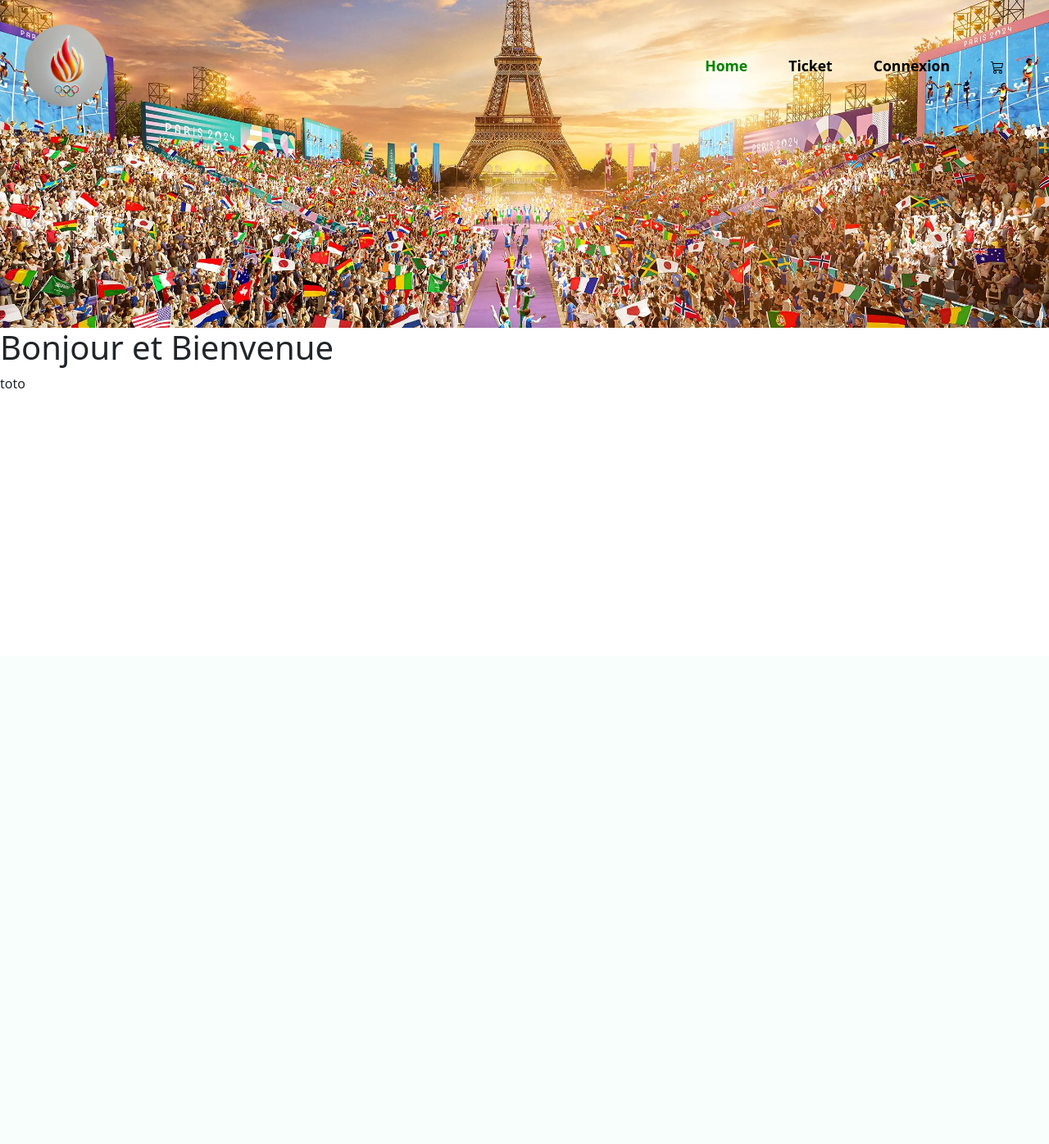
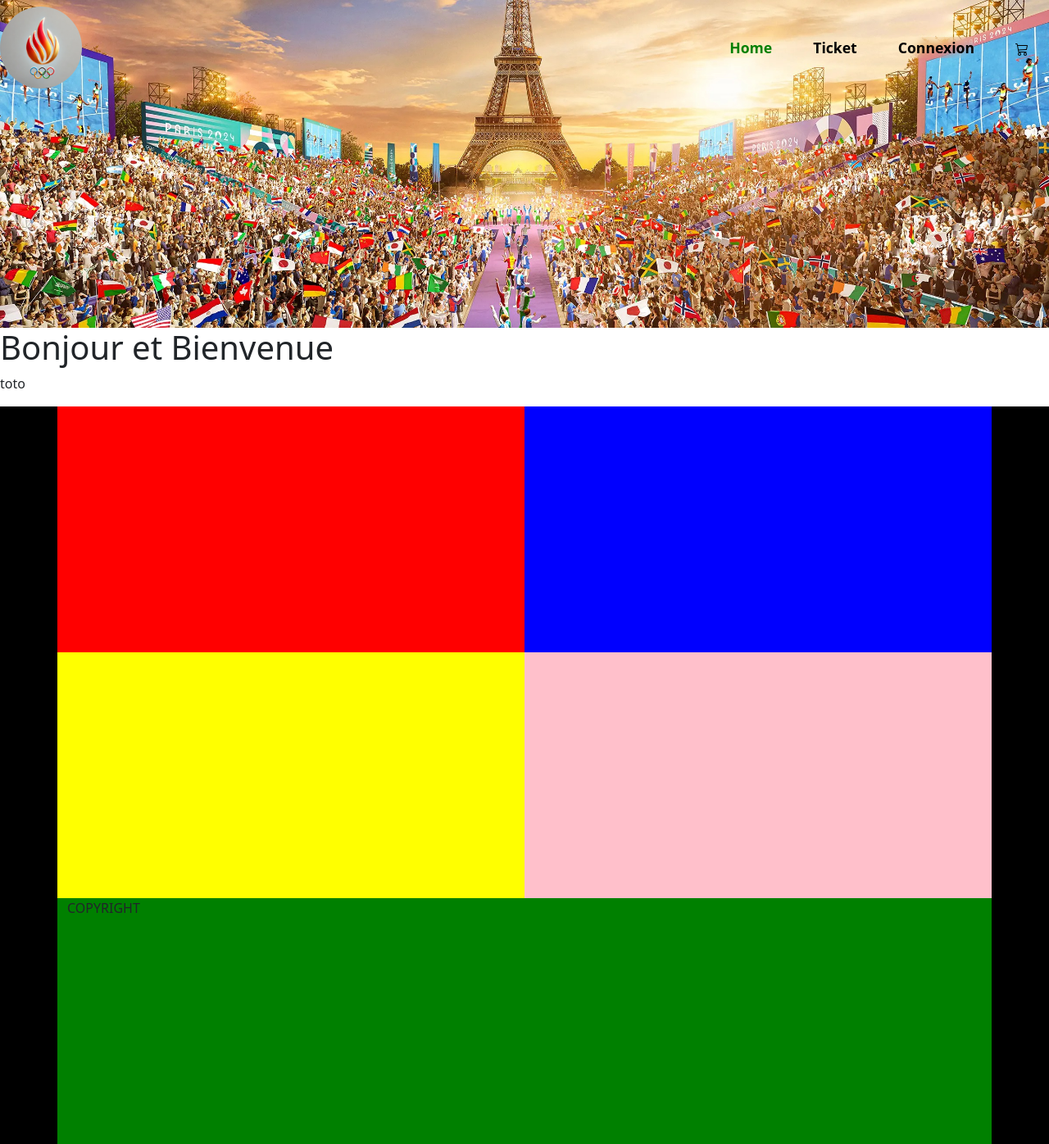
Before and after one commit to marca95/JO, a Django app: page / in a window 1280 px wide. Shown: the whole page at 82% size. Before the commit the page ends 474 px from the top, so only its background shows below. Run offline with Django 5.2, Linux system fonts and the light colour scheme.

Commit message:
start footer

```diff
--- a/sports/static/css/footer.css
+++ b/sports/static/css/footer.css
@@ -0,0 +1,42 @@
+footer {
+  height: 100%;
+  max-width: 100%;
+  background-color: black;
+  display: flex;
+  justify-content: center;
+  align-items: center;
+}
+
+/* .row {
+  height: 200px;
+  align-content: center;
+  display: flex;
+  justify-content: center;
+  align-items: center;
+} */
+
+.presentation {
+  height: 300px;
+  background-color: red;
+}
+
+.history {
+  height: 300px;
+  background-color: blue;
+}
+
+.condition {
+  height: 300px;
+  background-color: yellow;
+}
+
+.partner {
+  height: 300px;
+  background-color: pink;
+}
+
+.copyright {
+  height: 300px;
+  width: 100%;
+  background-color: green;
+}
--- a/sports/static/css/header.css
+++ b/sports/static/css/header.css
@@ -1,7 +1,6 @@
 header {
   height: 400px;
   width: 100vw;
-  /* background-image: url('../img/jo.webp'); */
   background-image: url('../img/jo1.jpg');
   background-size: cover;
   background-repeat: no-repeat;
@@ -41,20 +40,28 @@ header {
 .nav-links ul li{
   margin: 0 25px;
   font-size: 1.1rem;
+  transition: 0.4s ease-in-out all;
+  backdrop-filter: blur(5px);
 }
 
 .nav-links ul li:hover {
   transform: scale(1.2);
-  transition: 0.5s ease-in-out all;
+  transition: 0.4s ease-in-out all;
+  backdrop-filter: blur(0px);
+}
+
+.nav-links ul li.active:hover {
+  transform: scale(1);
 }
 
 .nav-links ul li a:hover{
   color: brown;
-  transition: 0.3s ease-in-out all;
+  transition: 0.4s ease-in-out all;
 }
 
 .nav-links ul li a{
   color: black;
+  transition: 0.4s ease-in-out all;
 }
 
 .nav-links ul li.active a {
@@ -72,6 +79,10 @@ header {
 }
 
 @media screen and (max-width: 792px) {
+  header {
+    background-image: url('../img/JO_2024.jpg');
+  }
+
   .navbar {
     padding: 20px;
   }
@@ -107,6 +118,11 @@ header {
 
   .nav-links ul li{
     text-align: center;
+    backdrop-filter: none;
+  }
+
+  .nav-links ul li:hover{
+    backdrop-filter: none;
   }
 
   .nav-links ul li a{
--- a/sports/static/css/home.css
+++ b/sports/static/css/home.css
@@ -5,6 +5,10 @@
   list-style: none;
 }
 
+html {
+  max-width: 100%;
+}
+
 body {
   font-family: 'Segoe UI', Tahoma, Geneva, Verdana, sans-serif;
 }
--- a/sports/templates/footer.html
+++ b/sports/templates/footer.html
@@ -1,3 +1,26 @@
-{% load static %}
+<footer>
+  <div class="container">
+    <div class="row">
+      <section class="col-6 presentation">
 
-<link rel="stylesheet" href="{% static 'css/footer.css' %}">
+      </section>
+      <section class="col-6 history">
+
+      </section>
+    </div>
+    <div class="row">
+      <section class="col-6 condition">
+
+      </section>
+      <section class="col-6 partner">
+
+      </section>
+    </div>
+    <div class="row">
+      <section class="col copyright">
+        <p>COPYRIGHT</p>
+      </section>
+    </div>
+  </div>
+
+</footer>
--- a/sports/templates/header.html
+++ b/sports/templates/header.html
@@ -1,6 +1,3 @@
-{% load static %}
-<link rel="stylesheet" href="{% static 'css/header.css' %}">
-
 <header>
   <nav class="navbar">
     <a href="#" class="logo"><img src="../static/img/icon.webp"></a>
--- a/sports/templates/home.html
+++ b/sports/templates/home.html
@@ -7,7 +7,9 @@
   <meta charset="UTF-8">
   <meta name="viewport" content="width=device-width, initial-scale=1.0">
   <title>Bienvenue sur les Jeux Olympiques 2024 à Paris !</title>
+  <link rel="stylesheet" href="{% static 'css/header.css' %}">
   <link rel="stylesheet" href="{% static 'css/home.css' %}">
+  <link rel="stylesheet" href="{% static 'css/footer.css' %}">
   <link rel="icon" href="{% static 'img/flamme.png' %}" type="image/x-icon">
   <link href="https://cdn.jsdelivr.net/npm/bootstrap@5.3.3/dist/css/bootstrap.min.css" rel="stylesheet"
     integrity="sha384-QWTKZyjpPEjISv5WaRU9OFeRpok6YctnYmDr5pNlyT2bRjXh0JMhjY6hW+ALEwIH" crossorigin="anonymous">
```
Also changed, not shown: sports/static/img/JO_2024.jpg (added), sports/static/img/jo.webp (deleted), sports/static/img/jo2.jpg (added).
